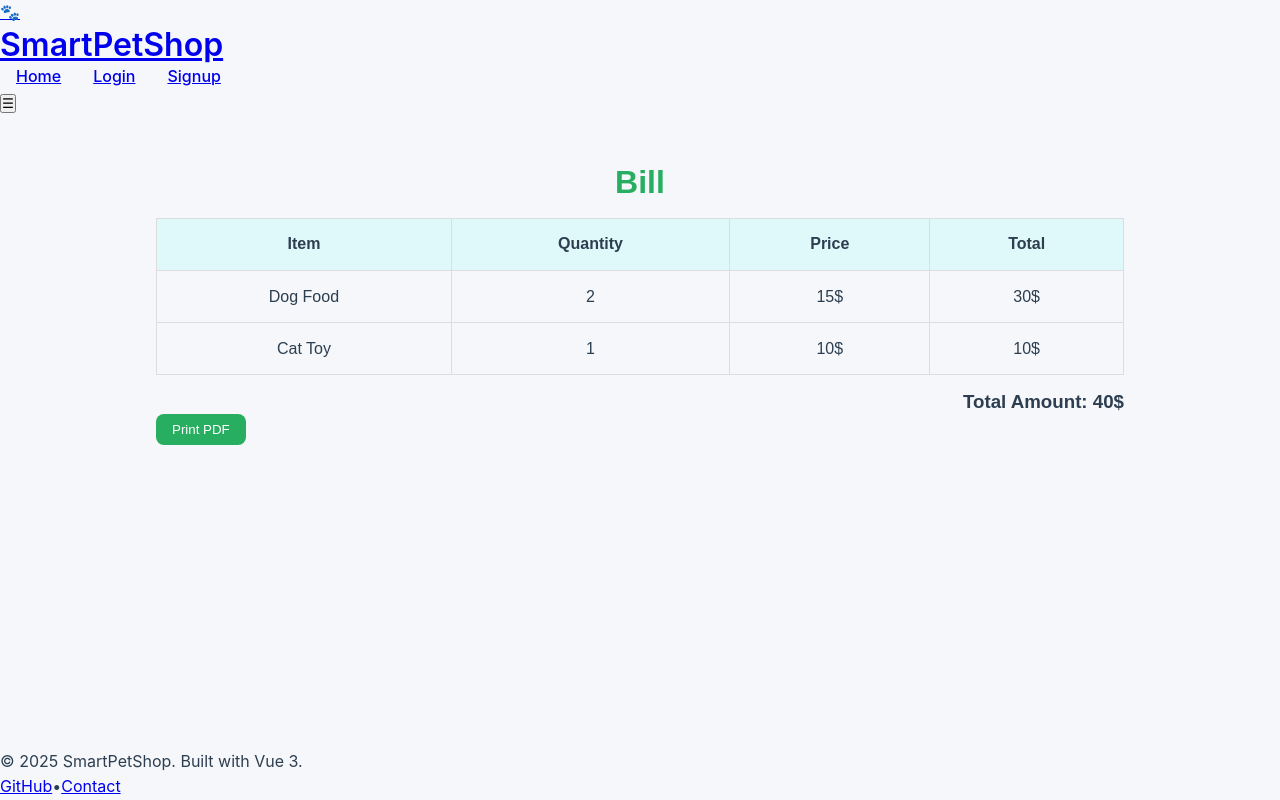
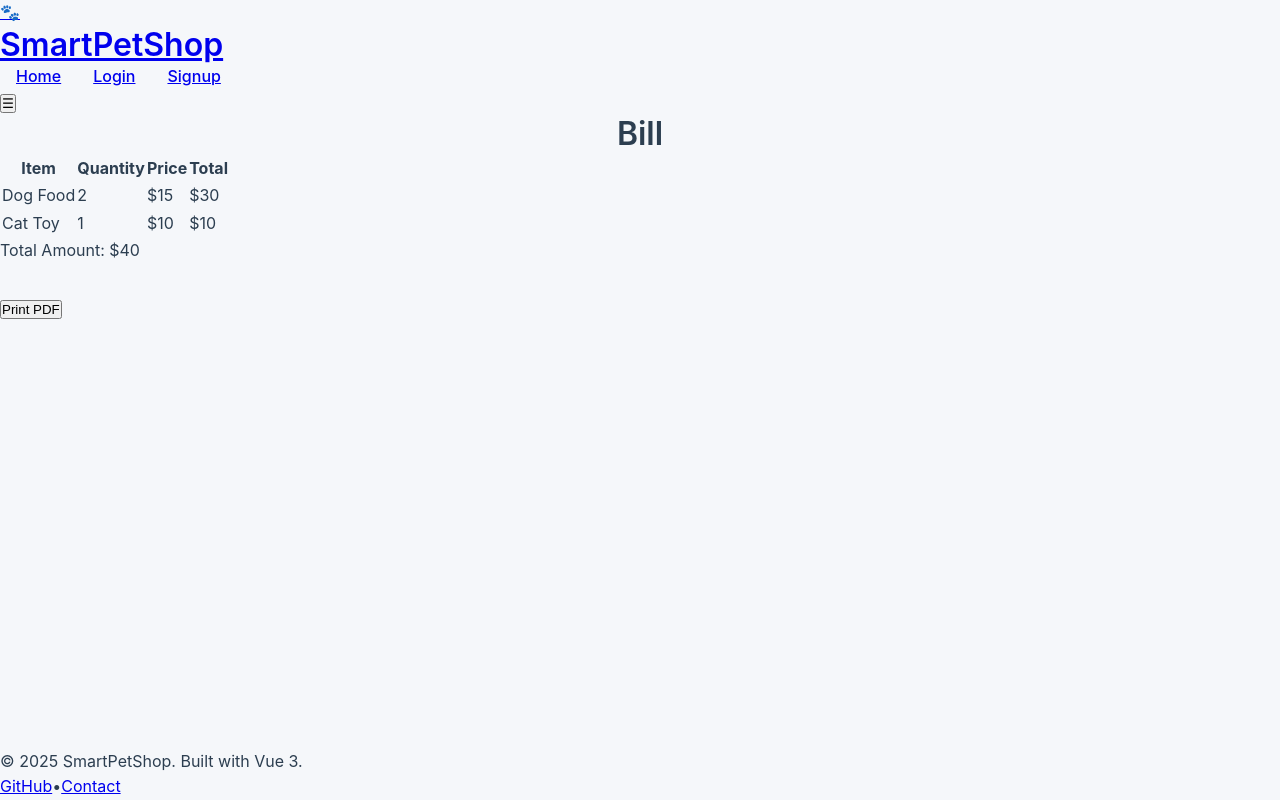
Before and after one commit to rumaisa00/vuework, a Vue app: page /your-repo-name/bill in a window 1280 px wide. Built offline with nearby package versions, Linux system fonts and the light colour scheme.

Commit message:
Update BillView.vue

```diff
--- a/src/views/BillView.vue
+++ b/src/views/BillView.vue
@@ -1,26 +1,28 @@
 <template>
-  <div class="bill-page">
-    <h1>Bill</h1>
-    <table>
+  <div class="bill-page max-w-5xl mx-auto px-6 py-12">
+    <h1 class="text-3xl font-bold text-center text-gray-800 mb-8">Bill</h1>
+
+    <table class="w-full table-auto border-collapse mb-6">
       <thead>
-        <tr>
-          <th>Item</th>
-          <th>Quantity</th>
-          <th>Price</th>
-          <th>Total</th>
+        <tr class="bg-blue-100">
+          <th class="border px-4 py-2">Item</th>
+          <th class="border px-4 py-2">Quantity</th>
+          <th class="border px-4 py-2">Price</th>
+          <th class="border px-4 py-2">Total</th>
         </tr>
       </thead>
       <tbody>
-        <tr v-for="item in billItems" :key="item.id">
-          <td>{{ item.name }}</td>
-          <td>{{ item.quantity }}</td>
-          <td>{{ item.price }}$</td>
-          <td>{{ item.quantity * item.price }}$</td>
+        <tr v-for="item in billItems" :key="item.id" class="hover:bg-gray-50">
+          <td class="border px-4 py-2">{{ item.name }}</td>
+          <td class="border px-4 py-2">{{ item.quantity }}</td>
+          <td class="border px-4 py-2">${{ item.price }}</td>
+          <td class="border px-4 py-2">${{ item.quantity * item.price }}</td>
         </tr>
       </tbody>
     </table>
-    <h3>Total Amount: {{ total }}$</h3>
-    <button @click="printBill" class="btn-print">Print PDF</button>
+
+    <div class="text-right font-bold text-xl mb-4">Total Amount: ${{ total }}</div>
+    <button @click="printBill" class="btn-primary float-right">Print PDF</button>
   </div>
 </template>
 
@@ -38,12 +40,7 @@ const printBill = () => alert('Print PDF functionality coming soon')
 </script>
 
 <style scoped>
-.bill-page { max-width: 1000px; margin: 2rem auto; padding: 1rem; font-family: 'Poppins', sans-serif; }
-h1 { color: #27ae60; text-align: center; margin-bottom: 1rem; }
-table { width: 100%; border-collapse: collapse; margin-bottom: 1rem; }
-th, td { padding: 0.8rem; border: 1px solid #ddd; text-align: center; }
-th { background: #dff9fb; }
-.btn-print { background: #27ae60; color: white; padding: 0.5rem 1rem; border-radius: 8px; border: none; cursor: pointer; }
-.btn-print:hover { background: #2ecc71; }
-h3 { text-align: right; }
+.btn-primary {
+  @apply px-6 py-2 bg-green-500 text-white rounded-lg hover:bg-green-600 transition;
+}
 </style>
```
